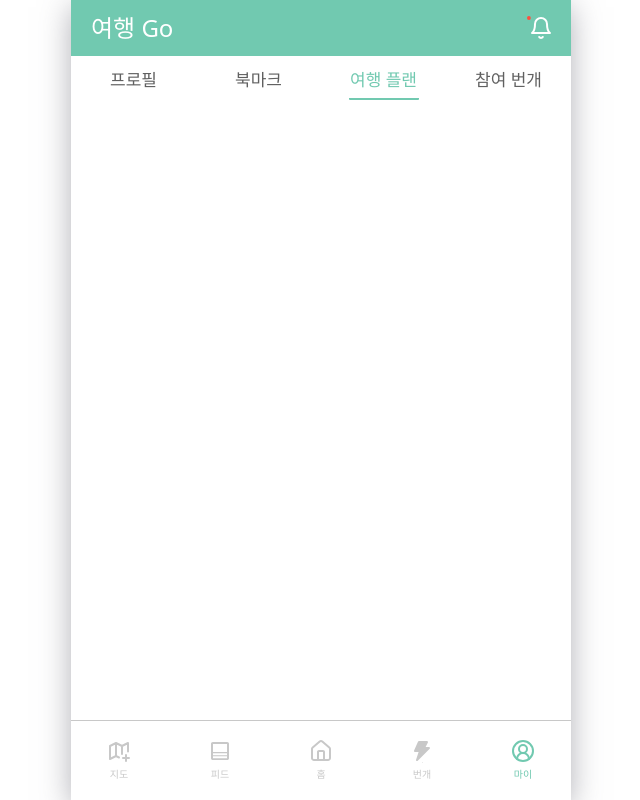
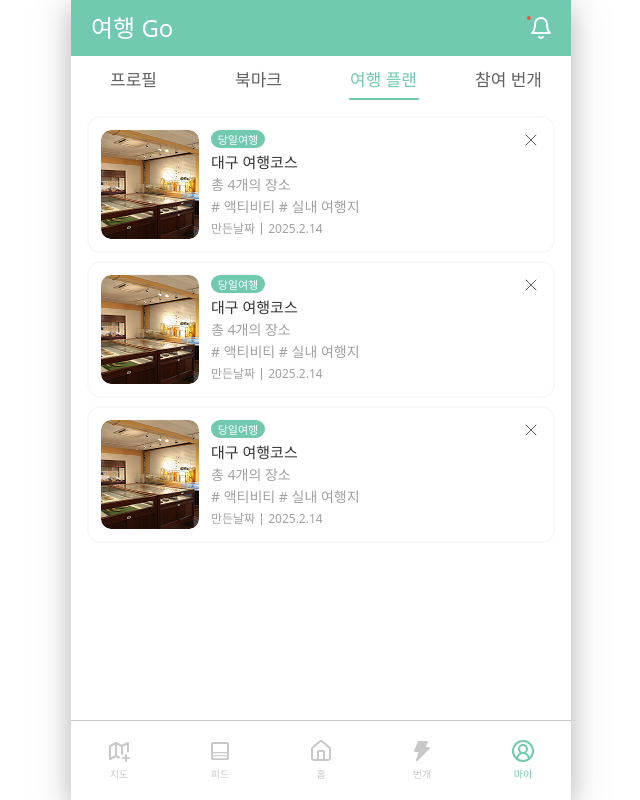
Before and after one commit to jobatda/Logit_FE, a React (Vite) app: page /mypage in a window 1280 px wide. Both pictures are taken after a click on the button "여행 플랜". Shown: the whole page, without its empty margins (319-959 px from the left). Built offline with nearby package versions, Linux system fonts and the light colour scheme; a web font is replaced by a local one.

Commit message:
feat: myPage tab plan, Thunder:

```diff
--- a/src/pages/myPage/MyPage.tsx
+++ b/src/pages/myPage/MyPage.tsx
@@ -3,6 +3,8 @@ import {useState} from "react";
 
 import MyPageProfile from "./components/MyPageProfile";
 import BookMarkContent from "./components/BookMarkContent";
+import PlanContent from "./components/PlanContent";
+import ThunderContent from "./components/ThunderContent";
 
 export default function MyPage() {
     const [activeTab, setActiveTab] = useState('profile');
@@ -16,7 +18,7 @@ export default function MyPage() {
             <MyPageSelectorBar>
                 <SelectorBarContent $isActive={activeTab==='profile'} onClick={onClickChangeTab('profile')}>프로필</SelectorBarContent>
                 <SelectorBarContent $isActive={activeTab==='bookMark'} onClick={onClickChangeTab('bookMark')}>북마크</SelectorBarContent>
-                <SelectorBarContent $isActive={activeTab==='plane'} onClick={onClickChangeTab('plane')}>여행 플랜</SelectorBarContent>
+                <SelectorBarContent $isActive={activeTab==='plan'} onClick={onClickChangeTab('plan')}>여행 플랜</SelectorBarContent>
                 <SelectorBarContent $isActive={activeTab==='thunder'} onClick={onClickChangeTab('thunder')}>참여 번개</SelectorBarContent>
             </MyPageSelectorBar>
             <MyPagerContentWrapper>
@@ -24,12 +26,10 @@ export default function MyPage() {
                     <MyPageProfile/>
                 ) : activeTab === 'bookMark' ? (
                     <BookMarkContent/>
-                ) : activeTab === 'plane' ? (
-                    <></>
-                    // <PlaneContent/>
+                ) : activeTab === 'plan' ? (
+                    <PlanContent/>
                 ) : (
-                    <></>
-                    // <ThunderContent/>
+                    <ThunderContent/>
                 )}
             </MyPagerContentWrapper>
         </MyPageWrapper>
--- /dev/null
+++ b/src/pages/myPage/components/PlanContent.tsx
@@ -0,0 +1,59 @@
+import styled from "styled-components";
+
+import TravelPlanCard from "./TravelPlanCard";
+import testImg1 from "../../../assets/myPage/myPagePlanImg.png";
+
+export interface TravelCardProps {
+    image: string;
+    state: string;
+    location?: string;
+    title: string;
+    description: string;
+    tag: string[];
+    dateInfo?: string;
+    joinDate?: string;
+  }
+
+  const travelPlans = [
+    {
+      image: testImg1,
+      state: "당일여행",
+      title: "대구 여행코스",
+      description: "총 4개의 장소",
+      tag: ["액티비티", "실내 여행지"],
+      dateInfo: "2025.2.14",
+    },
+    {
+      image: testImg1,
+      state: "당일여행",
+      title: "대구 여행코스",
+      description: "총 4개의 장소",
+      tag: ["액티비티", "실내 여행지"],
+      dateInfo: "2025.2.14",
+    },
+    {
+      image: testImg1,
+      state: "당일여행",
+      title: "대구 여행코스",
+      description: "총 4개의 장소",
+      tag: ["액티비티", "실내 여행지"],
+      dateInfo: "2025.2.14",
+    },
+  ];
+
+export default function PlanContent() {
+    return (
+        <PlanContentWrapper>
+            {travelPlans.map((plan, index) => (
+                <TravelPlanCard key={index} {...plan} />
+            ))}
+        </PlanContentWrapper>
+    );
+}
+
+const PlanContentWrapper = styled.div`
+    display: flex;
+    flex-direction: column;
+    gap: 8px;
+    padding: 16px 16px;
+`;
--- /dev/null
+++ b/src/pages/myPage/components/ThunderContent.tsx
@@ -0,0 +1,52 @@
+import styled from "styled-components";
+
+import TravelThunderCard from "./TravelThunderCard";
+import testImg1 from "../../../assets/myPage/myPagePlanImg.png";
+
+export interface TravelCardProps {
+    image: string;
+    state: string;
+    title: string;
+    startDate: string;
+    endDate: string;
+  }
+  const travelThunders = [
+    {
+      image: testImg1,
+      state: "참여완료",
+      title: "[전북 무주]",
+      startDate: "2025.2.14",
+      endDate: "2025.2.15",
+    },
+    {
+      image: testImg1,
+      state: "참여완료",
+      title: "[전북 무주] 자연과 힐링을 한 번에! 무주 1박 2일 여행",
+      startDate: "2025.2.14",
+      endDate: "2025.2.15",
+    },
+    {
+      image: testImg1,
+      state: "참여완료",
+      title: "[전북 무주] 자연과 힐링을 한 번에! 무주 1박 2일 여행",
+      startDate: "2025.2.14",
+      endDate: "2025.2.15",
+    },
+  ];
+
+export default function ThunderContent() {
+    return (
+        <ThunderContentWrapper>
+            {travelThunders.map((plan, index) => (
+                <TravelThunderCard key={index} {...plan} />
+            ))}
+        </ThunderContentWrapper>
+    );
+}
+
+const ThunderContentWrapper = styled.div`
+    display: flex;
+    flex-direction: column;
+    gap: 8px;
+    padding: 16px 16px;
+`;
--- /dev/null
+++ b/src/pages/myPage/components/TravelPlanCard.tsx
@@ -0,0 +1,128 @@
+import styled from "styled-components";
+
+import deleteBtn from "../../../assets/myPage/myPageCardDeleteBtn.svg";
+
+
+// TravelCardProps.ts
+export interface TravelCardProps {
+  image: string;
+  state: string;
+  title: string;
+  description: string;
+  tag: string[];
+  dateInfo: string;
+}
+// joinDate?: string;
+// location?: string;
+
+  export default function TravelPlanCard(props: TravelCardProps) {
+    return (
+      <TravelCardWrapper>
+        <TravelCardImage src={props.image} alt={props.title} />
+        <DeleteBtn src={deleteBtn} alt="delete" />
+        {/* Right: Text Info */}
+        <TravelCardInfoWrapper>
+          <TravelCardState>{props.state}</TravelCardState>
+          <TravelCardTitle>{props.title}</TravelCardTitle>
+          <TravelCardDescription>{props.description}</TravelCardDescription>
+          <TravelCardTag>{props.tag.map(tag => `# ${tag}`).join(" ")}</TravelCardTag>
+          <TravelCardDateInfoWrapper>
+            <TravelCardCreatedText>만든날짜</TravelCardCreatedText>
+            <DateBar/>
+            <TravelCardCreatedDate>{props.dateInfo}</TravelCardCreatedDate>
+          </TravelCardDateInfoWrapper>
+        </TravelCardInfoWrapper>
+        </TravelCardWrapper>
+    );
+  };
+
+
+const TravelCardWrapper = styled.div`
+  position: relative;
+  display: flex;
+  justify-content: flex-start;
+  padding: 12px 12px;
+  border: 2px solid #F8F8F8;
+  border-radius: 13px;
+  gap: 12px;
+`;
+
+const DeleteBtn = styled.img`
+  position: absolute;
+  top: 16px;
+  right: 16px;
+  object-fit: cover;
+`;
+
+const TravelCardImage = styled.img`
+  width: 100%;
+  height: 100%;
+  max-width: 98px;
+  object-fit: cover;
+  border-radius: 10px;
+`;
+
+const TravelCardInfoWrapper = styled.div`
+  display: flex;
+  flex-direction: column;
+  justify-content: space-between;
+  height: 100%;
+  gap: 5px;
+  max-height: 109px;
+`;
+
+const TravelCardState = styled.span`
+  display: flex;
+  justify-content: center;
+  align-items: center;
+  padding-top: 2px;
+  max-width: 54px;
+  border-radius: 10px;
+  background-color: #71C9B0;
+  color: #FFFFFF;
+  font-size: 11px;
+  line-height: 16px;
+  font-weight: 400;
+`;
+
+const TravelCardTitle = styled.div`
+  font-size: 15px;
+  line-height: 18px;
+  font-weight: 500;
+  color: #333333;
+`;
+
+const TravelCardDescription = styled.div`
+  font-size: 14px;
+  line-height: 17px;
+  font-weight: 400;
+  color: #A1A1A1;
+`;
+
+const TravelCardTag = styled.div`
+  font-size: 14px;
+  line-height: 17px;
+  font-weight: 400;
+  color: #A1A1A1;
+`;
+
+const TravelCardDateInfoWrapper = styled.div`
+  display: flex;
+  flex-direction: row;
+  align-items: center;
+  justify-content: flex-start;
+  gap: 6px;
+  font-size: 12px;
+  line-height: 17px;
+  font-weight: 400;
+  color: #A1A1A1;
+`;
+const DateBar = styled.div`
+  width: 1px;
+  height: 12px;
+  background-color: #A1A1A1;
+`;
+const TravelCardCreatedText = styled.div`
+`;
+const TravelCardCreatedDate = styled.div`
+`;
--- /dev/null
+++ b/src/pages/myPage/components/TravelThunderCard.tsx
@@ -0,0 +1,113 @@
+import styled from "styled-components";
+
+import deleteBtn from "../../../assets/myPage/myPageCardDeleteBtn.svg";
+
+
+// TravelCardProps.ts
+export interface TravelCardProps {
+  image: string;
+  state: string;
+  title: string;
+  startDate: string;
+  endDate: string;
+}
+// joinDate?: string;
+// location?: string;
+
+  export default function TravelThunderCard(props: TravelCardProps) {
+    return (
+      <TravelCardWrapper>
+        <TravelCardImage src={props.image} alt={props.title} />
+        <DeleteBtn src={deleteBtn} alt="delete" />
+        <TravelCardInfoWrapper>
+          <TravelCardState>{props.state}</TravelCardState>
+          <TravelCardTitle>{props.title}</TravelCardTitle>
+          <TravelCardDateInfoWrapper>
+            <TravelCardCreatedText>참여기간</TravelCardCreatedText>
+            <DateBar/>
+            <TravelCardCreatedDate>{props.startDate} ~ {props.endDate}</TravelCardCreatedDate>
+          </TravelCardDateInfoWrapper>
+        </TravelCardInfoWrapper>
+        </TravelCardWrapper>
+    );
+  };
+
+
+const TravelCardWrapper = styled.div`
+  position: relative;
+  display: flex;
+  justify-content: flex-start;
+  padding: 12px 12px;
+  border: 2px solid #F8F8F8;
+  border-radius: 13px;
+  gap: 12px;
+`;
+
+const DeleteBtn = styled.img`
+  position: absolute;
+  top: 16px;
+  right: 16px;
+  object-fit: cover;
+`;
+
+const TravelCardImage = styled.img`
+  width: 100%;
+  height: 100%;
+  max-width: 98px;
+  object-fit: cover;
+  border-radius: 10px;
+`;
+
+const TravelCardInfoWrapper = styled.div`
+  height: 109px;
+
+  // display: flex;
+  // justify-content: space-between;
+  // flex-direction: column;
+  max-height: 109px;
+`;
+
+const TravelCardState = styled.span`
+  display: flex;
+  justify-content: center;
+  align-items: center;
+  padding-top: 2px;
+  max-width: 54px;
+  border-radius: 10px;
+  background-color: #71C9B0;
+  color: #FFFFFF;
+  font-size: 11px;
+  line-height: 16px;
+  font-weight: 400;
+`;
+
+const TravelCardTitle = styled.div`
+  margin-top: 6px;
+  font-size: 15px;
+  line-height: 18px;
+  font-weight: 500;
+  color: #333333;
+`;
+
+const TravelCardDateInfoWrapper = styled.div`
+  position: absolute;
+  bottom: 12px;
+  display: flex;
+  flex-direction: row;
+  align-items: center;
+  justify-content: flex-start;
+  gap: 6px;
+  font-size: 12px;
+  line-height: 17px;
+  font-weight: 400;
+  color: #A1A1A1;
+`;
+const DateBar = styled.div`
+  width: 1px;
+  height: 12px;
+  background-color: #A1A1A1;
+`;
+const TravelCardCreatedText = styled.div`
+`;
+const TravelCardCreatedDate = styled.div`
+`;
```
Also changed, not shown: src/assets/myPage/myPageCardDeleteBtn.svg (added), src/assets/myPage/myPagePlanImg.png (added).
